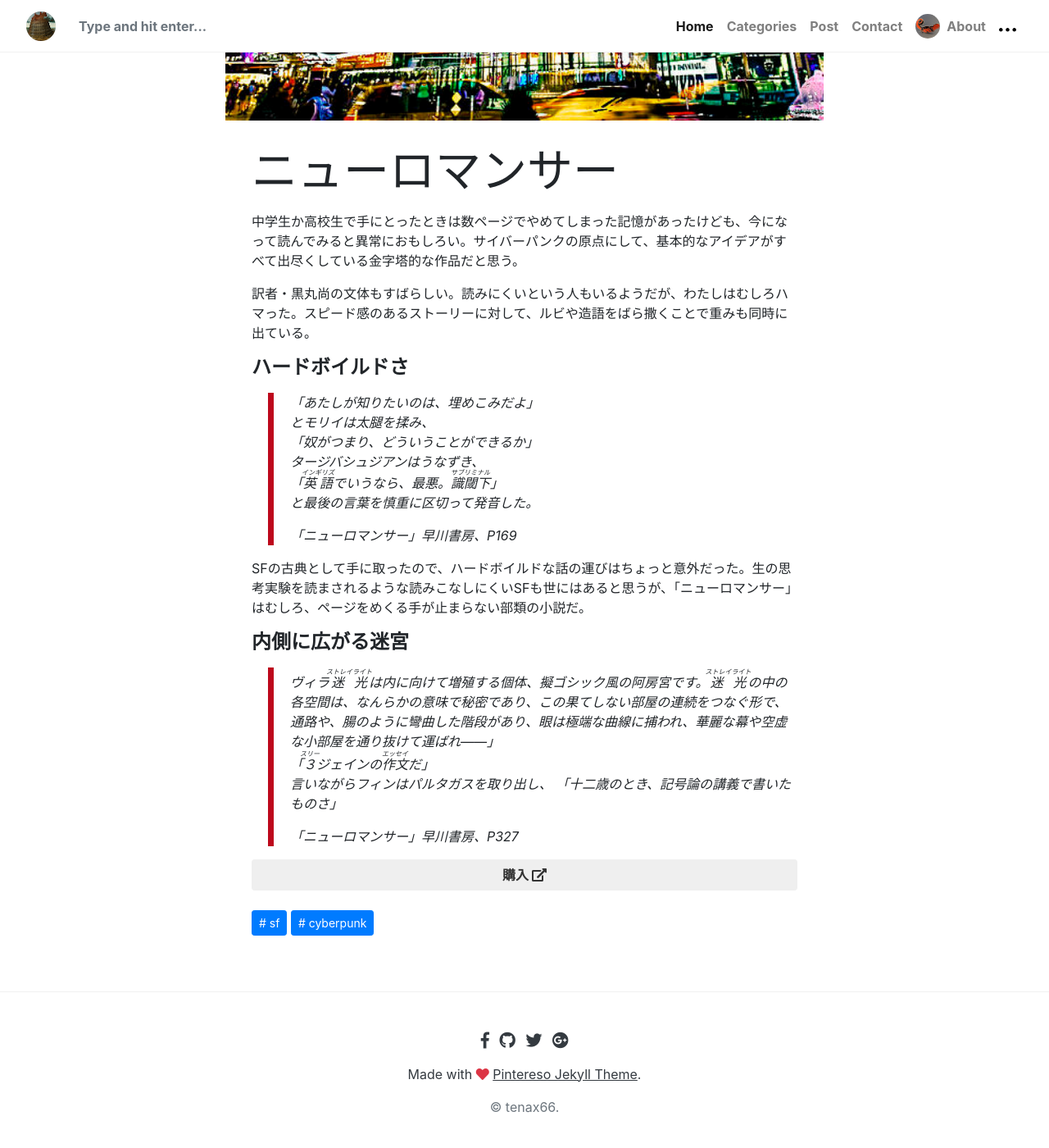
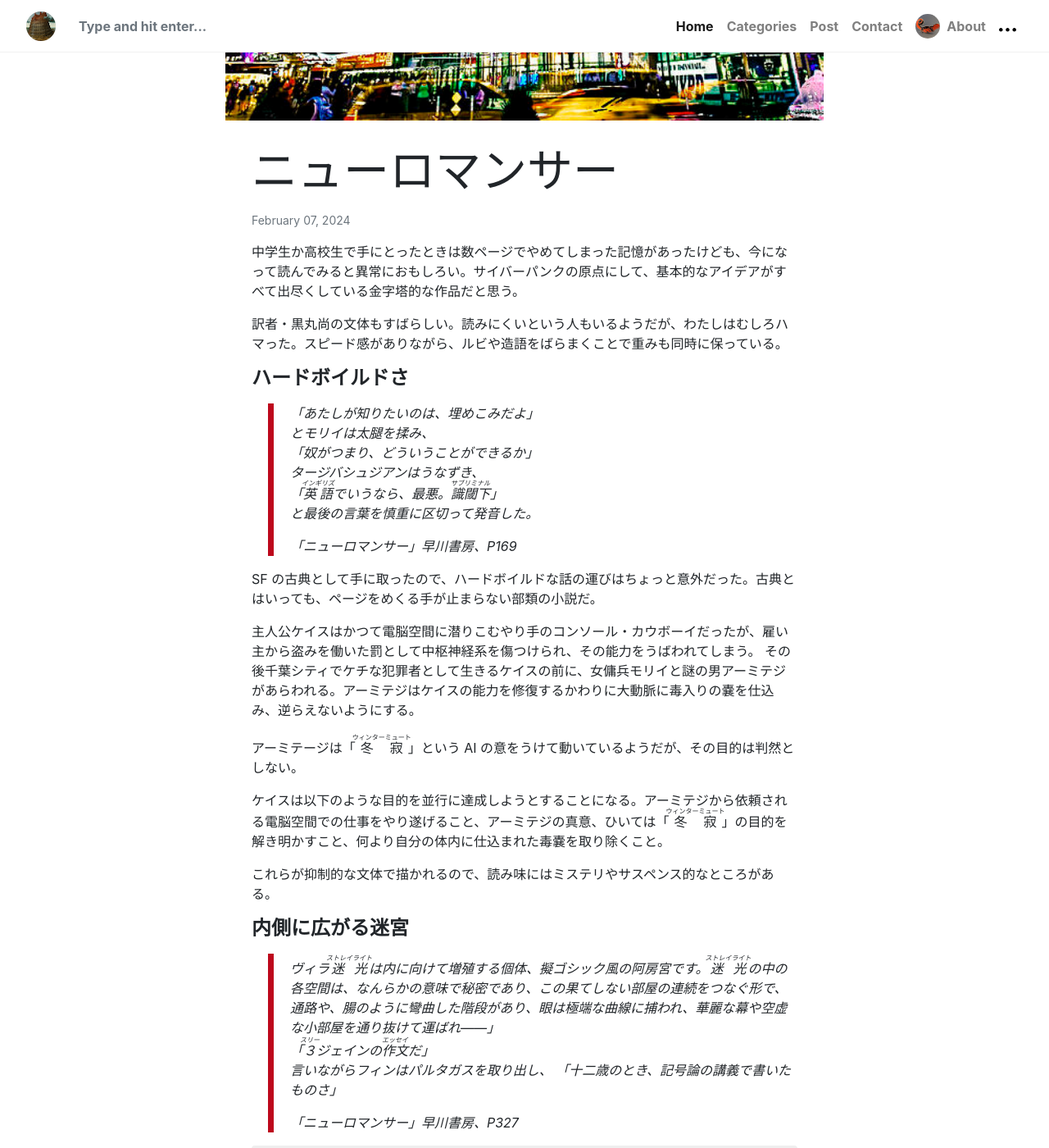
Before and after one commit to tenax66/babel, a Jekyll site: the page built from _posts/2024-02-07-neuromancer.md, in a window 1280 px wide and 1400 px high, scrolled down 1065 px. Shown: the whole window at 82% size. Built offline with Jekyll 4.4.1, drawn with Linux system fonts in a browser that asks for light colours; nearby versions of some CDN libraries; library files that are not in the unit come from our copies; comment, search, counter and statistics services are not loaded.

Commit message:
update neuromancer.md

```diff
--- a/_posts/2024-02-07-neuromancer.md
+++ b/_posts/2024-02-07-neuromancer.md
@@ -1,13 +1,13 @@
 ---
-title:  "ニューロマンサー"
-metadate: "hide"
-categories: [ sf, cyberpunk ]
+title: "ニューロマンサー"
+categories: [sf, cyberpunk]
 image: "/assets/images/neuromancer/neuromancer.jpg"
 visit: https://amzn.to/3HQNXk4
 ---
+
 中学生か高校生で手にとったときは数ページでやめてしまった記憶があったけども、今になって読んでみると異常におもしろい。サイバーパンクの原点にして、基本的なアイデアがすべて出尽くしている金字塔的な作品だと思う。
 
-訳者・黒丸尚の文体もすばらしい。読みにくいという人もいるようだが、わたしはむしろハマった。スピード感のあるストーリーに対して、ルビや造語をばら撒くことで重みも同時に出ている。
+訳者・黒丸尚の文体もすばらしい。読みにくいという人もいるようだが、わたしはむしろハマった。スピード感がありながら、ルビや造語をばらまくことで重みも同時に保っている。
 
 #### ハードボイルドさ
 
@@ -18,9 +18,18 @@ visit: https://amzn.to/3HQNXk4
 > 「<ruby>英語<rp>（</rp><rt>インギリズ</rt><rp>）</rp></ruby>でいうなら、最悪。<ruby>識閾下<rp>（</rp><rt>サブリミナル</rt><rp>）</rp></ruby>」
 > と最後の言葉を慎重に区切って発音した。
 >
-> *「ニューロマンサー」早川書房、P169*
+> _「ニューロマンサー」早川書房、P169_
 
-SFの古典として手に取ったので、ハードボイルドな話の運びはちょっと意外だった。生の思考実験を読まされるような読みこなしにくいSFも世にはあると思うが、「ニューロマンサー」はむしろ、ページをめくる手が止まらない部類の小説だ。
+SF の古典として手に取ったので、ハードボイルドな話の運びはちょっと意外だった。古典とはいっても、ページをめくる手が止まらない部類の小説だ。
+
+主人公ケイスはかつて電脳空間に潜りこむやり手のコンソール・カウボーイだったが、雇い主から盗みを働いた罰として中枢神経系を傷つけられ、その能力をうばわれてしまう。
+その後千葉シティでケチな犯罪者として生きるケイスの前に、女傭兵モリイと謎の男アーミテジがあらわれる。アーミテジはケイスの能力を修復するかわりに大動脈に毒入りの嚢を仕込み、逆らえないようにする。
+
+アーミテージは「<ruby>冬寂<rp>（</rp><rt>ウィンターミュート</rt><rp>）</rp></ruby>」という AI の意をうけて動いているようだが、その目的は判然としない。
+
+ケイスは以下のような目的を並行に達成しようとすることになる。アーミテジから依頼される電脳空間での仕事をやり遂げること、アーミテジの真意、ひいては「<ruby>冬寂<rp>（</rp><rt>ウィンターミュート</rt><rp>）</rp></ruby>」の目的を解き明かすこと、何より自分の体内に仕込まれた毒嚢を取り除くこと。
+
+これらが抑制的な文体で描かれるので、読み味にはミステリやサスペンス的なところがある。
 
 #### 内側に広がる迷宮
 
@@ -29,4 +38,4 @@ SFの古典として手に取ったので、ハードボイルドな話の運び
 > 言いながらフィンはパルタガスを取り出し、
 > 「十二歳のとき、記号論の講義で書いたものさ」
 >
-> *「ニューロマンサー」早川書房、P327*
+> _「ニューロマンサー」早川書房、P327_
```
